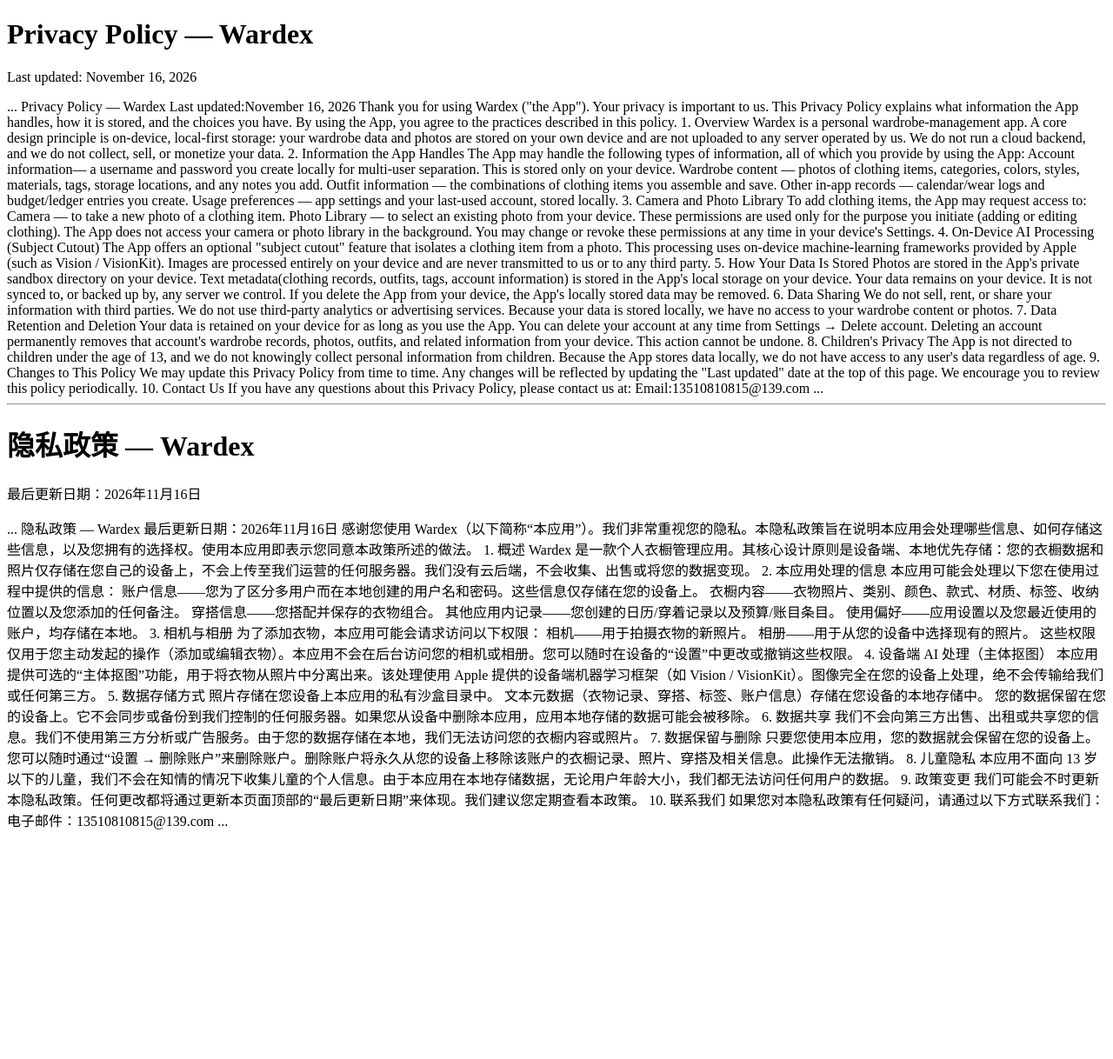
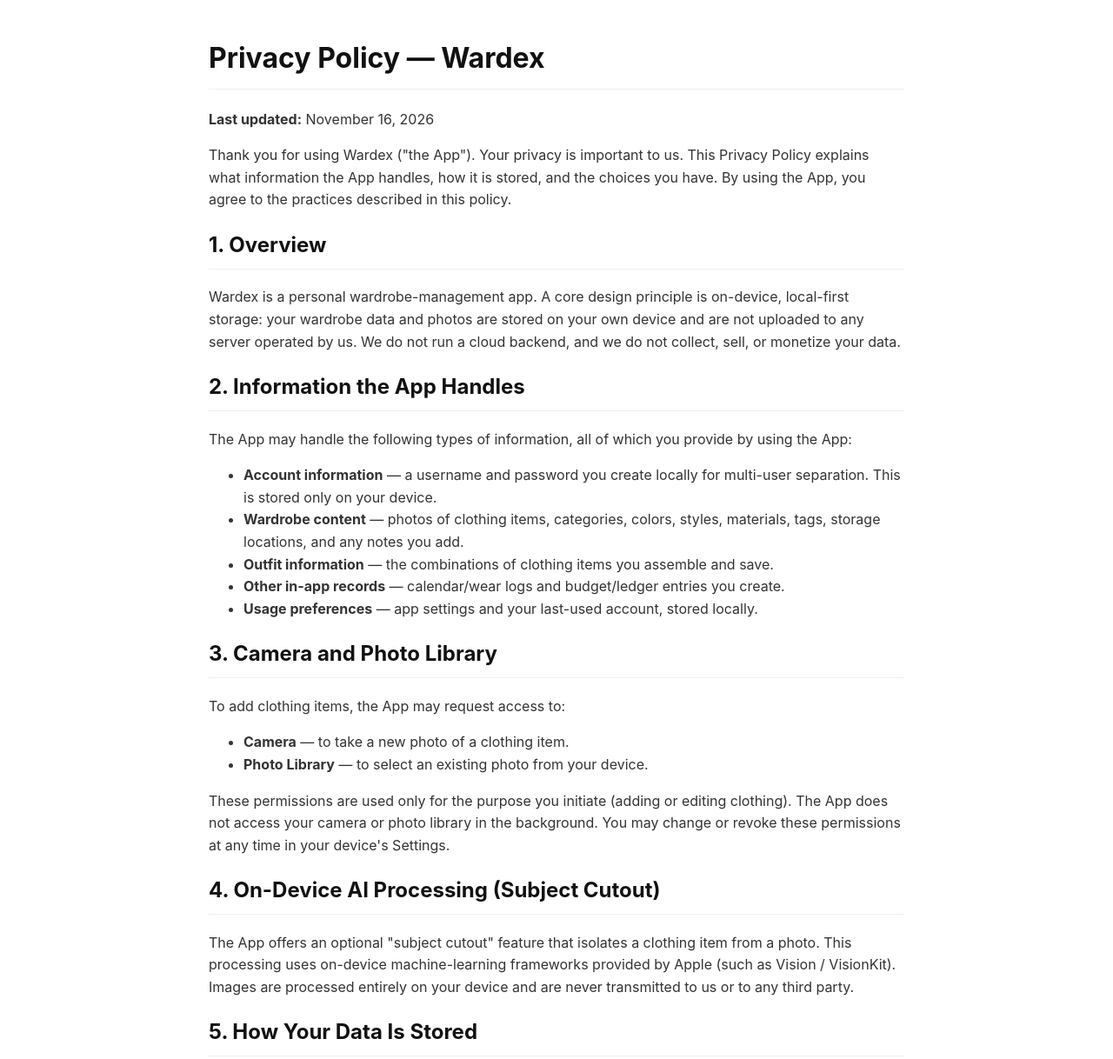
Before and after one commit to nicksonicliu/index, a plain HTML site: page index.html in a window 1280 px wide. Shown: the top 1218 px of the page at 87% size. Before the commit the page ends 963 px from the top, so only its background shows below. Drawn offline with Linux system fonts and the light colour scheme.

Commit message:
Update index.html

```diff
--- a/index.html
+++ b/index.html
@@ -2,116 +2,121 @@
 <html>
 <head>
     <meta charset="UTF-8">
-    <title>Wardex Privacy Policy</title>
+    <meta name="viewport" content="width=device-width, initial-scale=1.0">
+    <title>Wardex Privacy Policy / 隐私政策</title>
+    <style>
+        body { font-family: -apple-system, BlinkMacSystemFont, "Segoe UI", Roboto, Helvetica, Arial, sans-serif; line-height: 1.6; max-width: 800px; margin: 0 auto; padding: 20px; color: #333; }
+        h1, h2 { color: #111; border-bottom: 1px solid #eee; padding-bottom: 0.3em; }
+        .lang-section { margin-bottom: 50px; }
+        hr { border: 0; height: 1px; background: #ccc; margin: 40px 0; }
+    </style>
 </head>
 <body>
-    <!-- 英文版 -->
-    <div id="en">
+
+    <!-- ================= 英文版 ================= -->
+    <div class="lang-section" id="en">
         <h1>Privacy Policy — Wardex</h1>
-        <p>Last updated: November 16, 2026</p>
-        ... Privacy Policy — Wardex
+        <p><strong>Last updated:</strong> November 16, 2026</p>
 
-Last updated:November 16, 2026
+        <p>Thank you for using Wardex ("the App"). Your privacy is important to us. This Privacy Policy explains what information the App handles, how it is stored, and the choices you have. By using the App, you agree to the practices described in this policy.</p>
 
-Thank you for using Wardex ("the App"). Your privacy is important to us. This Privacy Policy explains what information the App handles, how it is stored, and the choices you have. By using the App, you agree to the practices described in this policy.
+        <h2>1. Overview</h2>
+        <p>Wardex is a personal wardrobe-management app. A core design principle is on-device, local-first storage: your wardrobe data and photos are stored on your own device and are not uploaded to any server operated by us. We do not run a cloud backend, and we do not collect, sell, or monetize your data.</p>
 
-1. Overview
+        <h2>2. Information the App Handles</h2>
+        <p>The App may handle the following types of information, all of which you provide by using the App:</p>
+        <ul>
+            <li><strong>Account information</strong> — a username and password you create locally for multi-user separation. This is stored only on your device.</li>
+            <li><strong>Wardrobe content</strong> — photos of clothing items, categories, colors, styles, materials, tags, storage locations, and any notes you add.</li>
+            <li><strong>Outfit information</strong> — the combinations of clothing items you assemble and save.</li>
+            <li><strong>Other in-app records</strong> — calendar/wear logs and budget/ledger entries you create.</li>
+            <li><strong>Usage preferences</strong> — app settings and your last-used account, stored locally.</li>
+        </ul>
 
-Wardex is a personal wardrobe-management app. A core design principle is on-device, local-first storage: your wardrobe data and photos are stored on your own device and are not uploaded to any server operated by us. We do not run a cloud backend, and we do not collect, sell, or monetize your data.
+        <h2>3. Camera and Photo Library</h2>
+        <p>To add clothing items, the App may request access to:</p>
+        <ul>
+            <li><strong>Camera</strong> — to take a new photo of a clothing item.</li>
+            <li><strong>Photo Library</strong> — to select an existing photo from your device.</li>
+        </ul>
+        <p>These permissions are used only for the purpose you initiate (adding or editing clothing). The App does not access your camera or photo library in the background. You may change or revoke these permissions at any time in your device's Settings.</p>
 
-2. Information the App Handles
+        <h2>4. On-Device AI Processing (Subject Cutout)</h2>
+        <p>The App offers an optional "subject cutout" feature that isolates a clothing item from a photo. This processing uses on-device machine-learning frameworks provided by Apple (such as Vision / VisionKit). Images are processed entirely on your device and are never transmitted to us or to any third party.</p>
 
-The App may handle the following types of information, all of which you provide by using the App:
+        <h2>5. How Your Data Is Stored</h2>
+        <p>Photos are stored in the App's private sandbox directory on your device. Text metadata (clothing records, outfits, tags, account information) is stored in the App's local storage on your device.</p>
+        <p>Your data remains on your device. It is not synced to, or backed up by, any server we control. If you delete the App from your device, the App's locally stored data may be removed.</p>
 
-Account information— a username and password you create locally for multi-user separation. This is stored only on your device.
-Wardrobe content — photos of clothing items, categories, colors, styles, materials, tags, storage locations, and any notes you add.
-Outfit information — the combinations of clothing items you assemble and save.
-Other in-app records — calendar/wear logs and budget/ledger entries you create.
-Usage preferences — app settings and your last-used account, stored locally.
+        <h2>6. Data Sharing</h2>
+        <p>We do not sell, rent, or share your information with third parties. We do not use third-party analytics or advertising services. Because your data is stored locally, we have no access to your wardrobe content or photos.</p>
 
-3. Camera and Photo Library
+        <h2>7. Data Retention and Deletion</h2>
+        <p>Your data is retained on your device for as long as you use the App. You can delete your account at any time from Settings → Delete account. Deleting an account permanently removes that account's wardrobe records, photos, outfits, and related information from your device. This action cannot be undone.</p>
 
-To add clothing items, the App may request access to:
+        <h2>8. Children's Privacy</h2>
+        <p>The App is not directed to children under the age of 13, and we do not knowingly collect personal information from children. Because the App stores data locally, we do not have access to any user's data regardless of age.</p>
 
-Camera — to take a new photo of a clothing item.
-Photo Library — to select an existing photo from your device.
+        <h2>9. Changes to This Policy</h2>
+        <p>We may update this Privacy Policy from time to time. Any changes will be reflected by updating the "Last updated" date at the top of this page. We encourage you to review this policy periodically.</p>
 
-These permissions are used only for the purpose you initiate (adding or editing clothing). The App does not access your camera or photo library in the background. You may change or revoke these permissions at any time in your device's Settings.
-
-4. On-Device AI Processing (Subject Cutout)
-
-The App offers an optional "subject cutout" feature that isolates a clothing item from a photo. This processing uses on-device machine-learning frameworks provided by Apple (such as Vision / VisionKit). Images are processed entirely on your device and are never transmitted to us or to any third party.
-
-5. How Your Data Is Stored
-
-Photos are stored in the App's private sandbox directory on your device.
-Text metadata(clothing records, outfits, tags, account information) is stored in the App's local storage on your device.
-
-Your data remains on your device. It is not synced to, or backed up by, any server we control. If you delete the App from your device, the App's locally stored data may be removed.
-
-6. Data Sharing
-
-We do not sell, rent, or share your information with third parties. We do not use third-party analytics or advertising services. Because your data is stored locally, we have no access to your wardrobe content or photos.
-
-7. Data Retention and Deletion
-
-Your data is retained on your device for as long as you use the App. You can delete your account at any time from Settings → Delete account. Deleting an account permanently removes that account's wardrobe records, photos, outfits, and related information from your device. This action cannot be undone.
-
-8. Children's Privacy
-
-The App is not directed to children under the age of 13, and we do not knowingly collect personal information from children. Because the App stores data locally, we do not have access to any user's data regardless of age.
-
-9. Changes to This Policy
-
-We may update this Privacy Policy from time to time. Any changes will be reflected by updating the "Last updated" date at the top of this page. We encourage you to review this policy periodically.
-
-10. Contact Us
-
-If you have any questions about this Privacy Policy, please contact us at:
-
-Email:13510810815@139.com ...
+        <h2>10. Contact Us</h2>
+        <p>If you have any questions about this Privacy Policy, please contact us at: <a href="mailto:13510810815@139.com">13510810815@139.com</a>.</p>
     </div>
 
-    <hr> <!-- 分割线 -->
+    <hr>
 
-    <!-- 中文版 -->
-    <div id="zh">
+    <!-- ================= 中文版 ================= -->
+    <div class="lang-section" id="zh">
         <h1>隐私政策 — Wardex</h1>
-        <p>最后更新日期：2026年11月16日</p>
-        ... 隐私政策 — Wardex
-最后更新日期：2026年11月16日
-感谢您使用 Wardex（以下简称“本应用”）。我们非常重视您的隐私。本隐私政策旨在说明本应用会处理哪些信息、如何存储这些信息，以及您拥有的选择权。使用本应用即表示您同意本政策所述的做法。
-1. 概述
-Wardex 是一款个人衣橱管理应用。其核心设计原则是设备端、本地优先存储：您的衣橱数据和照片仅存储在您自己的设备上，不会上传至我们运营的任何服务器。我们没有云后端，不会收集、出售或将您的数据变现。
-2. 本应用处理的信息
-本应用可能会处理以下您在使用过程中提供的信息：
-账户信息——您为了区分多用户而在本地创建的用户名和密码。这些信息仅存储在您的设备上。
-衣橱内容——衣物照片、类别、颜色、款式、材质、标签、收纳位置以及您添加的任何备注。
-穿搭信息——您搭配并保存的衣物组合。
-其他应用内记录——您创建的日历/穿着记录以及预算/账目条目。
-使用偏好——应用设置以及您最近使用的账户，均存储在本地。
-3. 相机与相册
-为了添加衣物，本应用可能会请求访问以下权限：
-相机——用于拍摄衣物的新照片。
-相册——用于从您的设备中选择现有的照片。
-这些权限仅用于您主动发起的操作（添加或编辑衣物）。本应用不会在后台访问您的相机或相册。您可以随时在设备的“设置”中更改或撤销这些权限。
-4. 设备端 AI 处理（主体抠图）
-本应用提供可选的“主体抠图”功能，用于将衣物从照片中分离出来。该处理使用 Apple 提供的设备端机器学习框架（如 Vision / VisionKit）。图像完全在您的设备上处理，绝不会传输给我们或任何第三方。
-5. 数据存储方式
-照片存储在您设备上本应用的私有沙盒目录中。
-文本元数据（衣物记录、穿搭、标签、账户信息）存储在您设备的本地存储中。
-您的数据保留在您的设备上。它不会同步或备份到我们控制的任何服务器。如果您从设备中删除本应用，应用本地存储的数据可能会被移除。
-6. 数据共享
-我们不会向第三方出售、出租或共享您的信息。我们不使用第三方分析或广告服务。由于您的数据存储在本地，我们无法访问您的衣橱内容或照片。
-7. 数据保留与删除
-只要您使用本应用，您的数据就会保留在您的设备上。您可以随时通过“设置 → 删除账户”来删除账户。删除账户将永久从您的设备上移除该账户的衣橱记录、照片、穿搭及相关信息。此操作无法撤销。
-8. 儿童隐私
-本应用不面向 13 岁以下的儿童，我们不会在知情的情况下收集儿童的个人信息。由于本应用在本地存储数据，无论用户年龄大小，我们都无法访问任何用户的数据。
-9. 政策变更
-我们可能会不时更新本隐私政策。任何更改都将通过更新本页面顶部的“最后更新日期”来体现。我们建议您定期查看本政策。
-10. 联系我们
-如果您对本隐私政策有任何疑问，请通过以下方式联系我们：
-电子邮件：13510810815@139.com ...
+        <p><strong>最后更新日期：</strong>2026年11月16日</p>
+
+        <p>感谢您使用 Wardex（以下简称“本应用”）。我们非常重视您的隐私。本隐私政策旨在说明本应用会处理哪些信息、如何存储这些信息，以及您拥有的选择权。使用本应用即表示您同意本政策所述的做法。</p>
+
+        <h2>1. 概述</h2>
+        <p>Wardex 是一款个人衣橱管理应用。其核心设计原则是设备端、本地优先存储：您的衣橱数据和照片仅存储在您自己的设备上，不会上传至我们运营的任何服务器。我们没有云后端，不会收集、出售或将您的数据变现。</p>
+
+        <h2>2. 本应用处理的信息</h2>
+        <p>本应用可能会处理以下您在使用过程中提供的信息：</p>
+        <ul>
+            <li><strong>账户信息</strong>——您为了区分多用户而在本地创建的用户名和密码。这些信息仅存储在您的设备上。</li>
+            <li><strong>衣橱内容</strong>——衣物照片、类别、颜色、款式、材质、标签、收纳位置以及您添加的任何备注。</li>
+            <li><strong>穿搭信息</strong>——您搭配并保存的衣物组合。</li>
+            <li><strong>其他应用内记录</strong>——您创建的日历/穿着记录以及预算/账目条目。</li>
+            <li><strong>使用偏好</strong>——应用设置以及您最近使用的账户，均存储在本地。</li>
+        </ul>
+
+        <h2>3. 相机与相册</h2>
+        <p>为了添加衣物，本应用可能会请求访问以下权限：</p>
+        <ul>
+            <li><strong>相机</strong>——用于拍摄衣物的新照片。</li>
+            <li><strong>相册</strong>——用于从您的设备中选择现有的照片。</li>
+        </ul>
+        <p>这些权限仅用于您主动发起的操作（添加或编辑衣物）。本应用不会在后台访问您的相机或相册。您可以随时在设备的“设置”中更改或撤销这些权限。</p>
+
+        <h2>4. 设备端 AI 处理（主体抠图）</h2>
+        <p>本应用提供可选的“主体抠图”功能，用于将衣物从照片中分离出来。该处理使用 Apple 提供的设备端机器学习框架（如 Vision / VisionKit）。图像完全在您的设备上处理，绝不会传输给我们或任何第三方。</p>
+
+        <h2>5. 数据存储方式</h2>
+        <p>照片存储在您设备上本应用的私有沙盒目录中。文本元数据（衣物记录、穿搭、标签、账户信息）存储在您设备的本地存储中。</p>
+        <p>您的数据保留在您的设备上。它不会同步或备份到我们控制的任何服务器。如果您从设备中删除本应用，应用本地存储的数据可能会被移除。</p>
+
+        <h2>6. 数据共享</h2>
+        <p>我们不会向第三方出售、出租或共享您的信息。我们不使用第三方分析或广告服务。由于您的数据存储在本地，我们无法访问您的衣橱内容或照片。</p>
+
+        <h2>7. 数据保留与删除</h2>
+        <p>只要您使用本应用，您的数据就会保留在您的设备上。您可以随时通过“设置 → 删除账户”来删除账户。删除账户将永久从您的设备上移除该账户的衣橱记录、照片、穿搭及相关信息。此操作无法撤销。</p>
+
+        <h2>8. 儿童隐私</h2>
+        <p>本应用不面向 13 岁以下的儿童，我们不会在知情的情况下收集儿童的个人信息。由于本应用在本地存储数据，无论用户年龄大小，我们都无法访问任何用户的数据。</p>
+
+        <h2>9. 政策变更</h2>
+        <p>我们可能会不时更新本隐私政策。任何更改都将通过更新本页面顶部的“最后更新日期”来体现。我们建议您定期查看本政策。</p>
+
+        <h2>10. 联系我们</h2>
+        <p>如果您对本隐私政策有任何疑问，请通过以下方式联系我们：<br>
+        电子邮件：<a href="mailto:13510810815@139.com">13510810815@139.com</a></p>
     </div>
+
 </body>
 </html>
```
